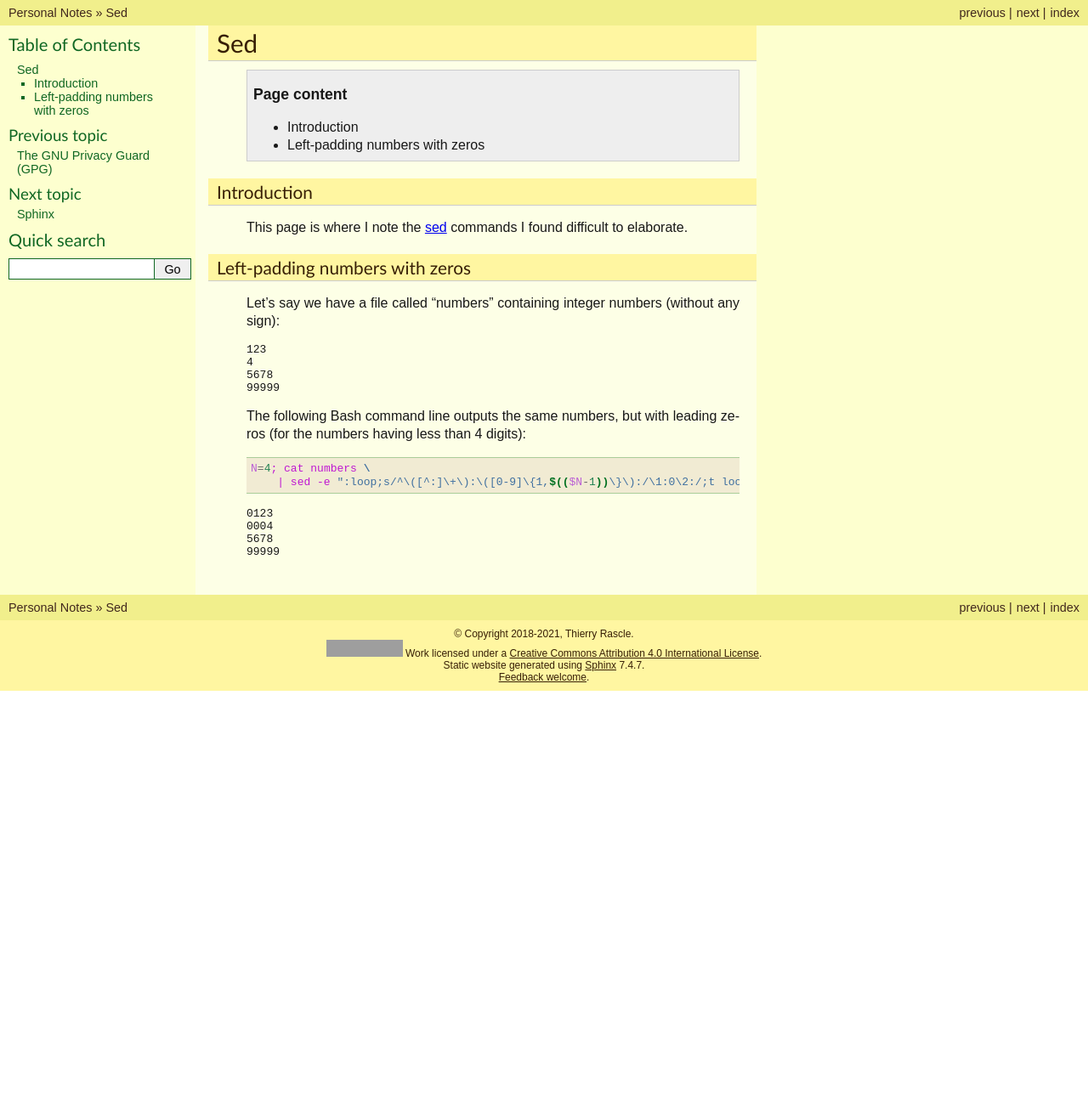
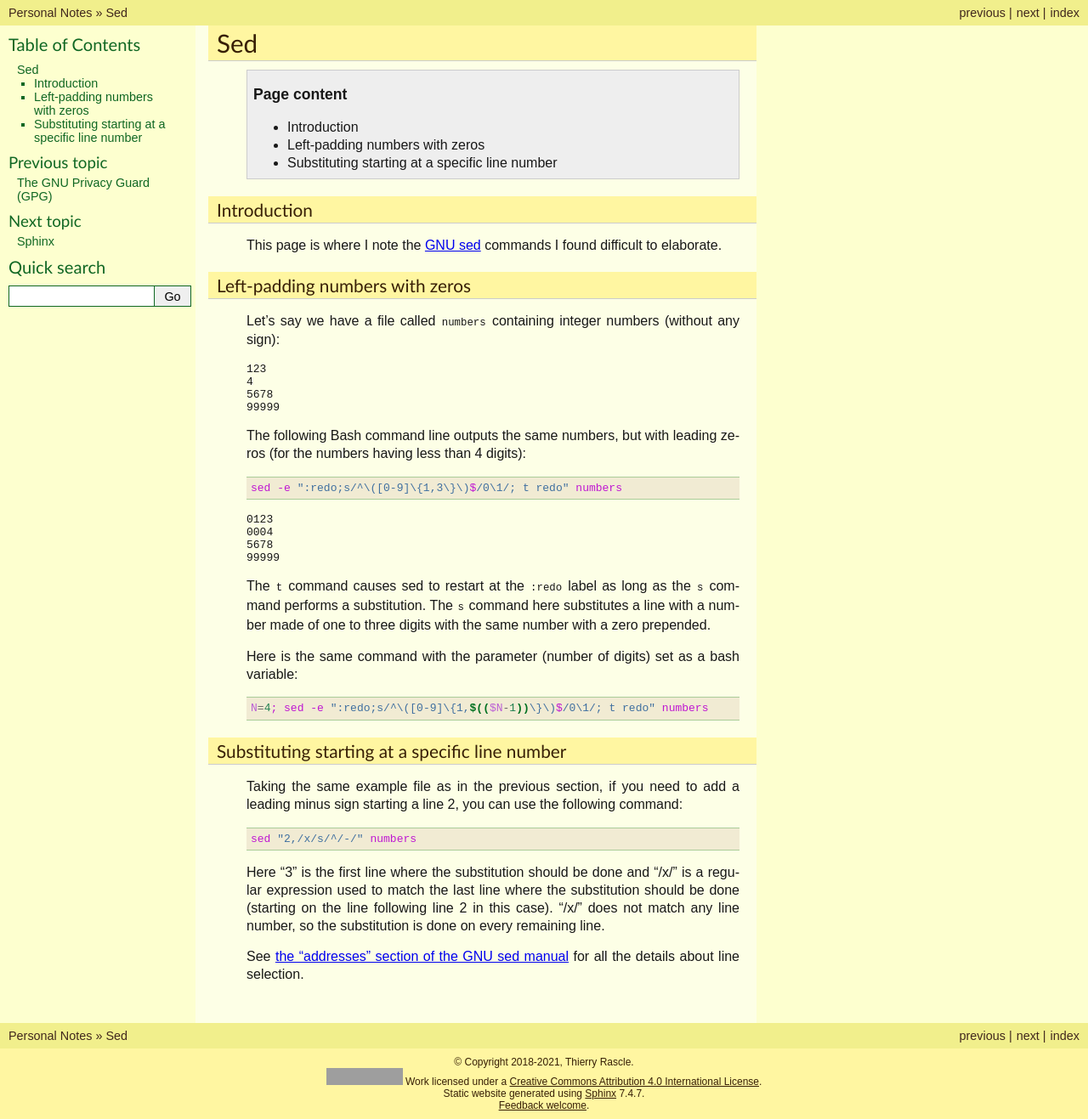
Before and after one commit to thierr26/thierr26_personal_notes_sphinx_sources, a Sphinx documentation site: the page built from source/sed.rst, in a window 1280 px wide and 1317 px high. Shown: the whole window at 85% size. Built offline with Sphinx 7.4.7, drawn with Linux system fonts in a browser that asks for light colours; grey boxes are pictures that could not be loaded.

Commit message:
Fix and grow the sed page

```diff
--- a/source/sed.rst
+++ b/source/sed.rst
@@ -14,7 +14,7 @@ Sed
 Introduction
 ------------
 
-This page is where I note the `sed <https://en.wikipedia.org/wiki/Sed>`_
+This page is where I note the `GNU sed <https://www.gnu.org/software/sed/>`_
 commands I found difficult to elaborate.
 
 
@@ -26,7 +26,7 @@ Left-padding numbers with zeros
   pair: sed commands; s
   pair: sed commands; t
 
-Let's say we have a file called "numbers" containing integer numbers (without
+Let's say we have a file called ``numbers`` containing integer numbers (without
 any sign):
 
 | 123
@@ -37,10 +37,40 @@ any sign):
 The following Bash command line outputs the same numbers, but with leading
 zeros (for the numbers having less than 4 digits)::
 
-  N=4; cat numbers \
-      | sed -e ":loop;s/^\([^:]\+\):\([0-9]\{1,$(($N-1))\}\):/\1:0\2:/;t loop"
+  sed -e ":redo;s/^\([0-9]\{1,3\}\)$/0\1/; t redo" numbers
 
 | 0123
 | 0004
 | 5678
 | 99999
+
+The ``t`` command causes sed to restart at the ``:redo`` label as long as the
+``s`` command performs a substitution. The ``s`` command here substitutes a
+line with a number made of one to three digits with the same number with a zero
+prepended.
+
+Here is the same command with the parameter (number of digits) set as a bash
+variable::
+
+  N=4; sed -e ":redo;s/^\([0-9]\{1,$(($N-1))\}\)$/0\1/; t redo" numbers
+
+
+Substituting starting at a specific line number
+-----------------------------------------------
+
+.. index::
+  pair: sed commands; addresses specifications
+
+Taking the same example file as in the previous section, if you need to add a
+leading minus sign starting a line 2, you can use the following command::
+
+  sed "2,/x/s/^/-/" numbers
+
+Here "3" is the first line where the substitution should be done and "/x/" is a
+regular expression used to match the last line where the substitution should be
+done (starting on the line following line 2 in this case). "/x/" does not match
+any line number, so the substitution is done on every remaining line.
+
+See `the "addresses" section of the GNU sed manual
+<https://www.gnu.org/software/sed/manual/html_node/sed-addresses.html#sed-addresses>`_
+for all the details about line selection.
```
